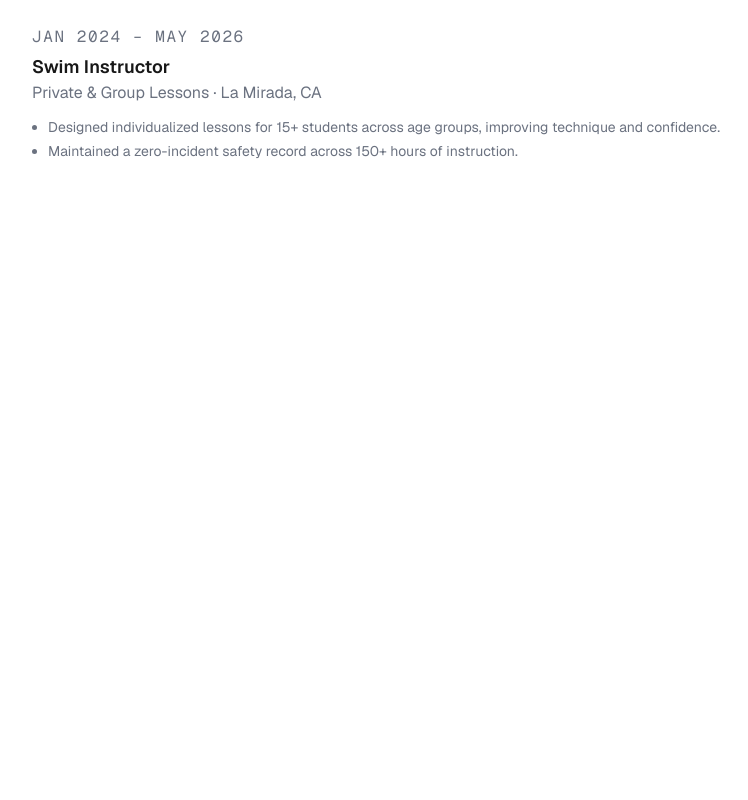
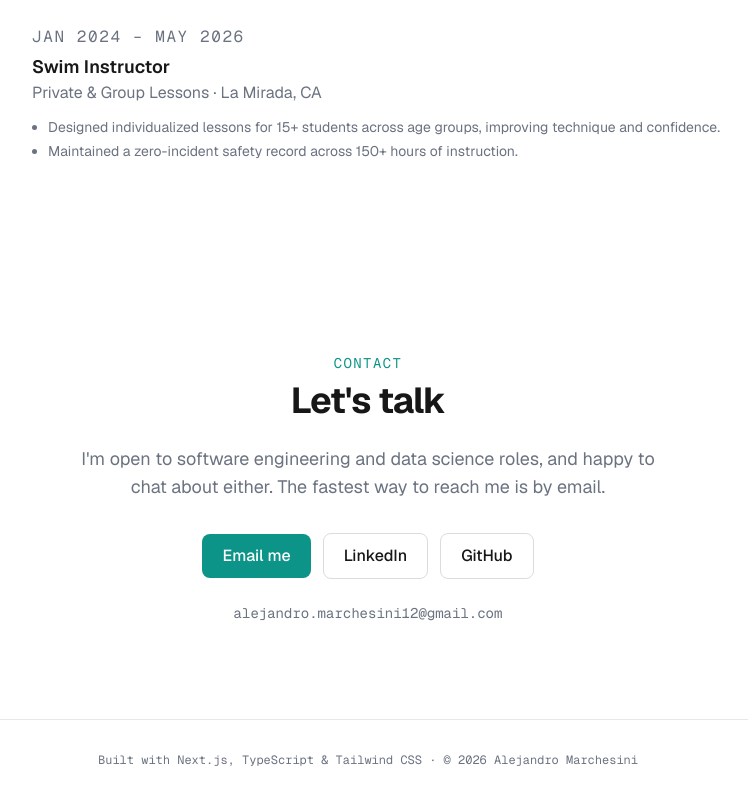
Before and after one commit to Alejandromarchesini12/portfolio-website, a Next.js app: page / in a window 1280 px wide. Shown: the part 4467-5267 px from the top of the page, without its empty margins (272-1020 px from the left). Before the commit the page ends 4724 px from the top, so only its background shows below. Built offline with nearby package versions, Linux system fonts and the light colour scheme.

Commit message:
Add Contact and Footer section

```diff
--- a/src/app/page.tsx
+++ b/src/app/page.tsx
@@ -3,6 +3,8 @@ import Projects from "@/components/Projects";
 import About from "@/components/About";
 import Experience from "@/components/Experience";
 import Skills from "@/components/skills";
+import Contact from "@/components/Contact";
+import Footer from "@/components/Footer";
 
 export default function Home() {
   return(
@@ -12,6 +14,8 @@ export default function Home() {
       <Projects />
       <Skills />
       <Experience />
+      <Contact />
+      <Footer />
     </main>
   );
 }
--- /dev/null
+++ b/src/components/Contact.tsx
@@ -0,0 +1,49 @@
+// Contact section: direct links instead of a form — nothing to break,
+// and recruiters can reach out in one click.
+
+export default function Contact() {
+    return (
+    <section id="contact" className="mx-auto max-w-3xl px-6 py-24 text-center">
+        <p className="font-mono text-sm uppercase tracking-widest text-accent">
+            Contact
+        </p>
+        <h2 className="mt-2 text-3xl font-bold tracking-tight sm:text-4xl">
+            Let's talk
+        </h2>
+        <p className="mt-6 mx-auto max-w-xl text-lg text-muted">
+            I'm open to software engineering and data science roles, and happy to chat about either. The fastest way to reach me is by email.
+        </p>
+
+        {/* Primary action: email. mailto: opens the visitor's email app. */}
+        <div className="mt-8 flex flex-wrap items-center justify-center gap-3">
+        <a
+            href="mailto:alejandro.marchesini12@gmail.com"
+            className="rounded-lg bg-accent px-5 py-2.5 font-medium text-white transition hover:opacity-90"
+        >
+            Email me
+        </a>
+        <a
+            href="https://www.linkedin.com/in/alejandro-marchesini/"
+            target="_blank"
+            rel="noopener noreferrer"
+            className="rounded-lg border border-foreground/15 px-5 py-2.5 font-medium transition hover:border-foreground/40"
+        >
+            LinkedIn
+        </a>
+        <a
+            href="https://github.com/Alejandromarchesini12"
+            target="_blank"
+            rel="noopener noreferrer"
+            className="rounded-lg border border-foreground/15 px-5 py-2.5 font-medium transition hover:border-foreground/40"
+        >
+            GitHub
+        </a>
+        </div>
+
+        {/* A plain-text email too, so it's copyable even without an email app set up */}
+        <p className="mt-6 font-mono text-sm text-muted">
+        alejandro.marchesini12@gmail.com
+        </p>
+    </section>
+    );
+}
--- /dev/null
+++ b/src/components/Footer.tsx
@@ -0,0 +1,12 @@
+// Simple footer to close out the page.
+
+export default function Footer() {
+    return (
+    <footer className="border-t border-foreground/10 px-6 py-8 text-center">
+        <p className="font-mono text-xs text-muted">
+        Built with Next.js, TypeScript & Tailwind CSS · ©{" "}
+        {new Date().getFullYear()} Alejandro Marchesini
+        </p>
+    </footer>
+    );
+}
```
